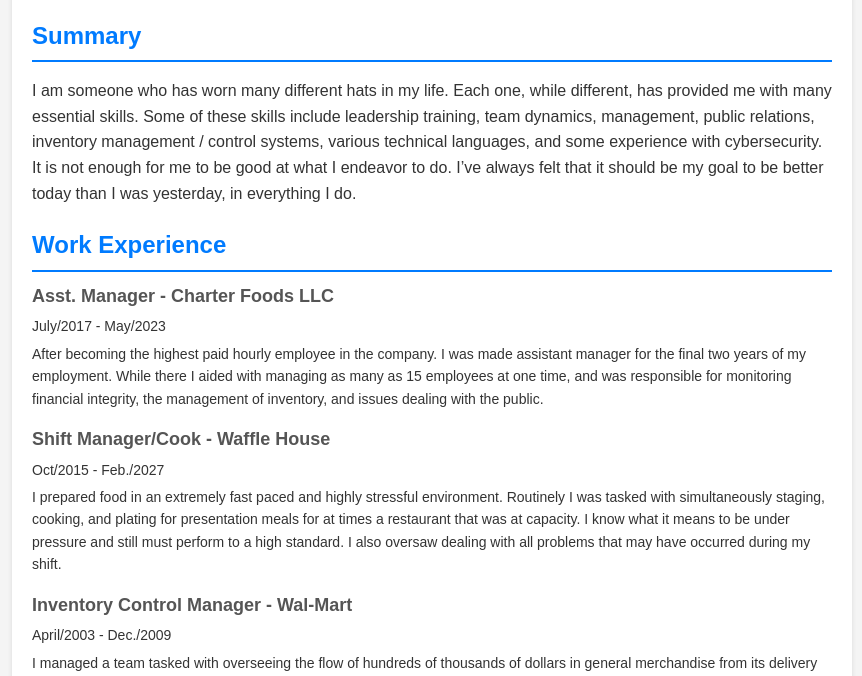
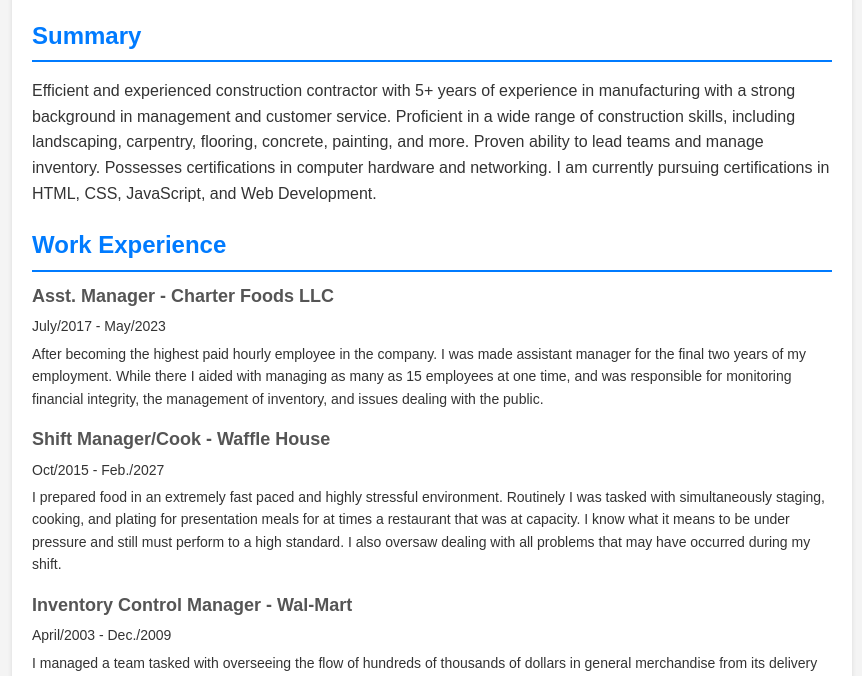
Before and after one commit to DrWatson0814/drwatson0814.github.io, a plain HTML site: page index.html in a window 1280 px wide. Shown: the part 124-800 px from the top of the page, without its empty margins (208-1070 px from the left). Drawn offline with Linux system fonts and the light colour scheme.

Commit message:
changed the summary

```diff
--- a/index.html
+++ b/index.html
@@ -22,7 +22,7 @@
             <section class="section">
                 <h2>Summary</h2>
                 <p class="summary">
-                I am someone who has worn many different hats in my life. Each one, while different, has provided me with many essential skills. Some of these skills include leadership training, team dynamics, management, public relations, inventory management / control systems, various technical languages, and some experience with cybersecurity. It is not enough for me to be good at what I endeavor to do. I’ve always felt that it should be my goal to be better today than I was yesterday, in everything I do.
+                    Efficient and experienced construction contractor with 5+ years of experience in manufacturing with a strong background in management and customer service. Proficient in a wide range of construction skills, including landscaping, carpentry, flooring, concrete, painting, and more. Proven ability to lead teams and manage inventory. Possesses certifications in computer hardware and networking. I am currently pursuing certifications in HTML, CSS, JavaScript, and Web Development.
                 </p>
             </section>
             <section class="section">
```
